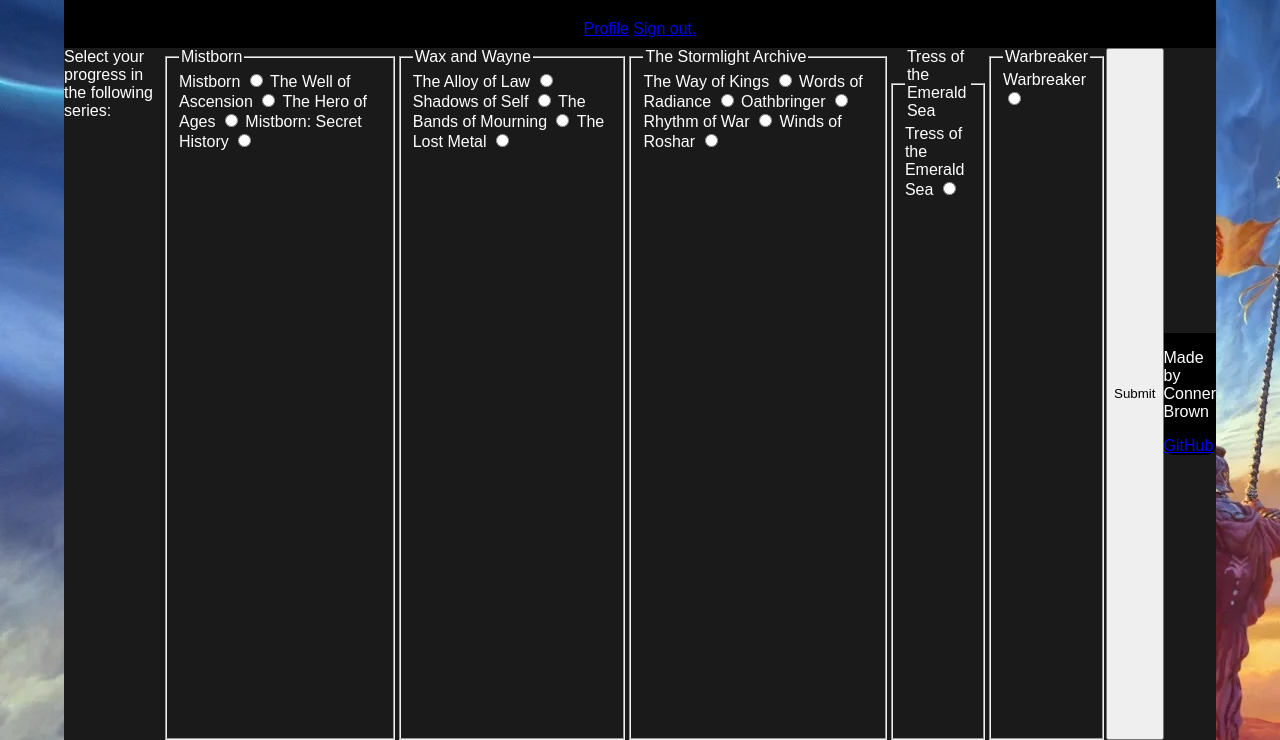
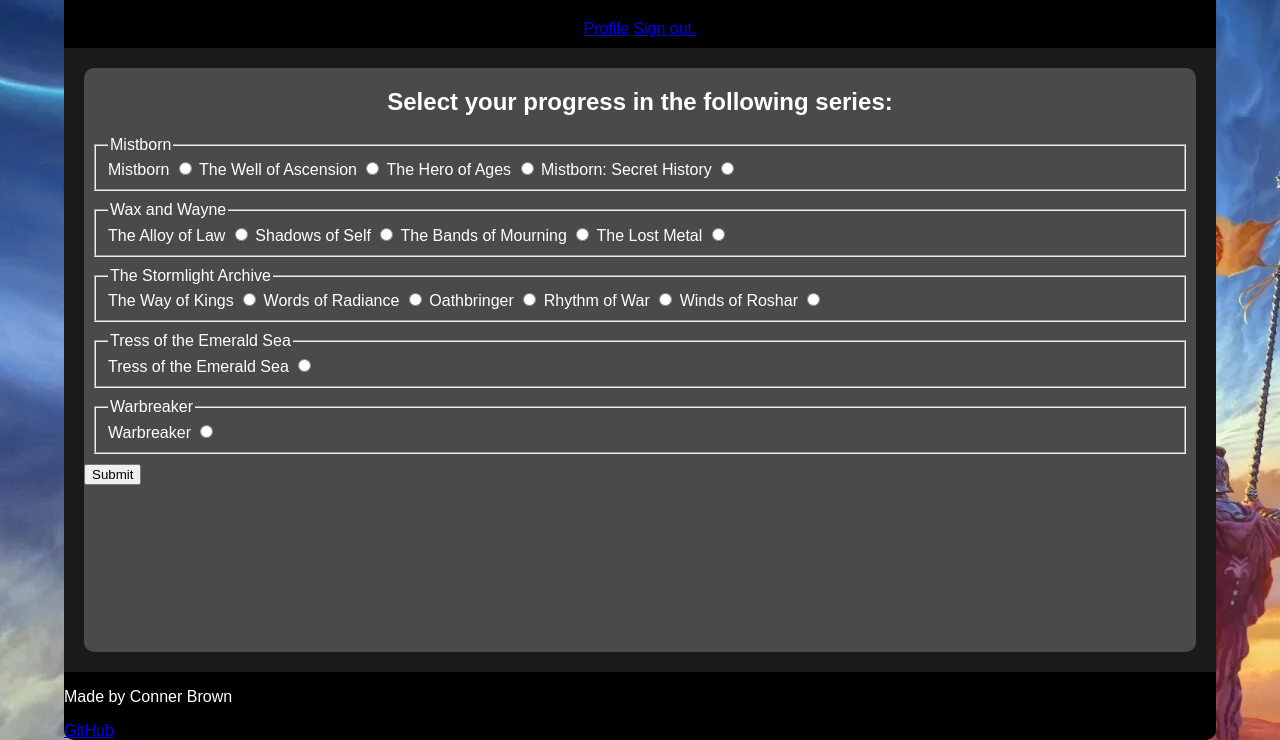
Before and after one commit to Treckon/start-up, a plain HTML site: page editprofile.html in a window 1280 px wide. Shown: the part 60-800 px from the top of the page. Drawn offline with Linux system fonts and the light colour scheme.

Commit message:
Basic CSS changes for editing the profile.

```diff
--- a/editprofile.html
+++ b/editprofile.html
@@ -14,7 +14,8 @@
     </header>
     <main>
         <!--This is where profile information will be entered into the database-->
-        Select your progress in the following series:
+        <section id="profile">
+            <h2 class="instruction">Select your progress in the following series:</h2>
 
             <fieldset>
                 <legend>Mistborn</legend>
@@ -66,13 +67,11 @@
                 <input type="radio" id="series1" name="series" value="Warbreaker"/>
             </fieldset>
             <button type="submit">Submit</button>
-
+        </section>
+    </main>
     <footer>
         <p>Made by Conner Brown</p>
         <a href="https://github.com/Treckon/start-up">GitHub</a>
     </footer>
-
-    </main>
-
 </body>
 </html>
--- a/index.css
+++ b/index.css
@@ -70,6 +70,9 @@
     left: 25%;
     text-align: center;
 }
+fieldset{
+    margin:10px;
+}
 #SearchBox{
     width: 75%;
 }
```
Lines whose indentation alone changed are shown as unchanged.
